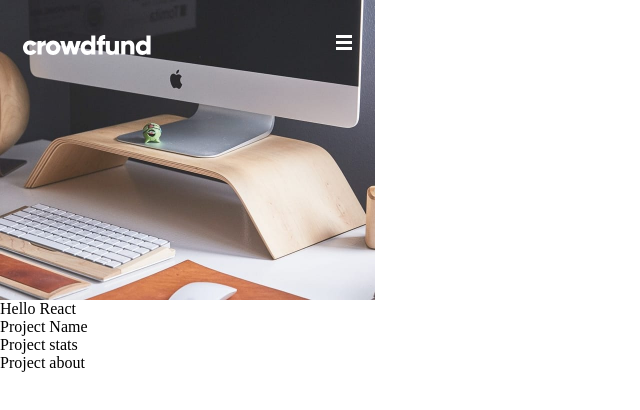
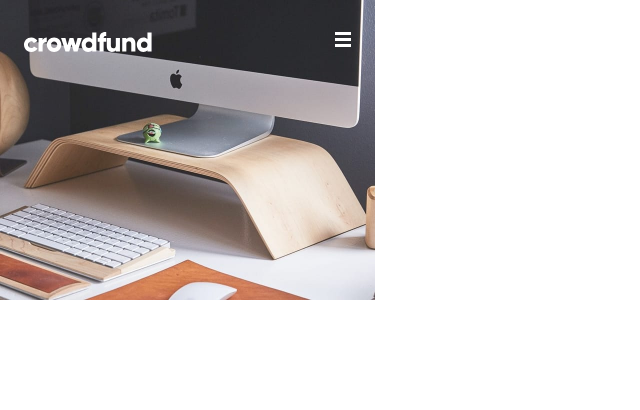
Before and after one commit to Kevin27j/crowdfunding-product-page-main, a React (Vite) app: page / in a window 1280 px wide. Shown: the top 410 px of the page, without its empty margins (0-640 px from the left). Built offline with nearby package versions, Linux system fonts and the light colour scheme.

Commit message:
re-designed files structure for simplicity

```diff
--- a/src/App.jsx
+++ b/src/App.jsx
@@ -1,11 +1,12 @@
-import Header from "./components/Header/Header"
-import Body from "./components/Body"
+import Header from "./components/Header"
+import Card from "./components/Card"
+import "./index.css"
 
 function App() {
   return (
     <>
       <Header />
-      <Body />
+      <Card />
     </>
   );
 }
--- a/src/components/Body.jsx
+++ /dev/null
@@ -1,16 +0,0 @@
-import ProjectComp from "./BodyComponents/ProjectComp";
-import StatsComp from "./BodyComponents/StatsComp";
-import AboutComp from "./BodyComponents/AboutComp";
-
-function Body() {
-    return (
-        <div>
-            <p>Hello React</p>
-            <ProjectComp/>
-            <StatsComp/>
-            <AboutComp/>
-        </div>
-    );
-}
-
-export default Body
--- a/src/components/BodyComponents/AboutComp.jsx
+++ /dev/null
@@ -1,7 +0,0 @@
-function AboutComp(){
-    return(
-        <p>Project about</p>
-    );
-}
-
-export default AboutComp
--- a/src/components/BodyComponents/ProjectComp.jsx
+++ /dev/null
@@ -1,7 +0,0 @@
-function ProjectComp(){
-    return(
-        <p>Project Name</p>
-    );
-}
-
-export default ProjectComp
--- a/src/components/BodyComponents/StatsComp.jsx
+++ /dev/null
@@ -1,7 +0,0 @@
-function StatsComp(){
-    return(
-        <p>Project stats</p>
-    );
-}
-
-export default StatsComp
--- /dev/null
+++ b/src/components/Card.jsx
@@ -0,0 +1,9 @@
+function Card() {
+  return (
+    <div>
+
+    </div>
+  )
+}
+
+export default Card
--- /dev/null
+++ b/src/components/Header.jsx
@@ -0,0 +1,14 @@
+import bookmarkLogo from '../assets/images/logo.svg'
+import hamIcon from '../assets/images/icon-hamburger.svg'
+import '../index.css'
+
+function Header() {
+    return (
+        <div className='header flex'>
+            <img className='header-child' src={bookmarkLogo}/>
+            <img className='header-child' src={hamIcon}/>
+        </div>
+    );
+}
+
+export default Header
--- a/src/components/Header/Header.jsx
+++ /dev/null
@@ -1,14 +0,0 @@
-import styles from './Header.module.css'
-import bookmarkLogo from '../../assets/images/logo.svg'
-import hamIcon from '../../assets/images/icon-hamburger.svg'
-
-function Header() {
-    return (
-        <div className={styles.header}>
-            <img className={styles.headerLogo} src={bookmarkLogo}/>
-            <img className={styles.headerLogo} src={hamIcon}/>
-        </div>
-    );
-}
-
-export default Header
--- a/src/components/Header/Header.module.css
+++ /dev/null
@@ -1,16 +0,0 @@
-.header {
-    background-image: url("../../assets/images/image-hero-mobile.jpg");
-    background-size: contain;
-    background-repeat: no-repeat;
-    /* background-position: center; */
-    height: 300px;
-    width: 100%;
-    display: flex;
-    flex-direction: row;
-    justify-content: space-between;
-    align-items: flex-start;
-}
-
-.headerLogo {
-    padding: 35px 23px 0;
-}
--- a/src/index.css
+++ b/src/index.css
@@ -8,3 +8,25 @@ body{
     position: relative;
     max-width: 375px;
 }
+
+.flex {
+    display: flex;
+    justify-content: center;
+    align-items: center;
+    flex-direction: row;
+}
+
+.header {
+    background-image: url(./assets/images/image-hero-mobile.jpg);
+    background-position: center;
+    background-repeat: no-repeat;
+    background-size: cover;
+    height: 300px;
+    justify-content: space-between;
+    align-items: flex-start;
+    padding: 5px;
+}
+
+.header-child {
+    padding: 27px 19px 0;
+}
```
